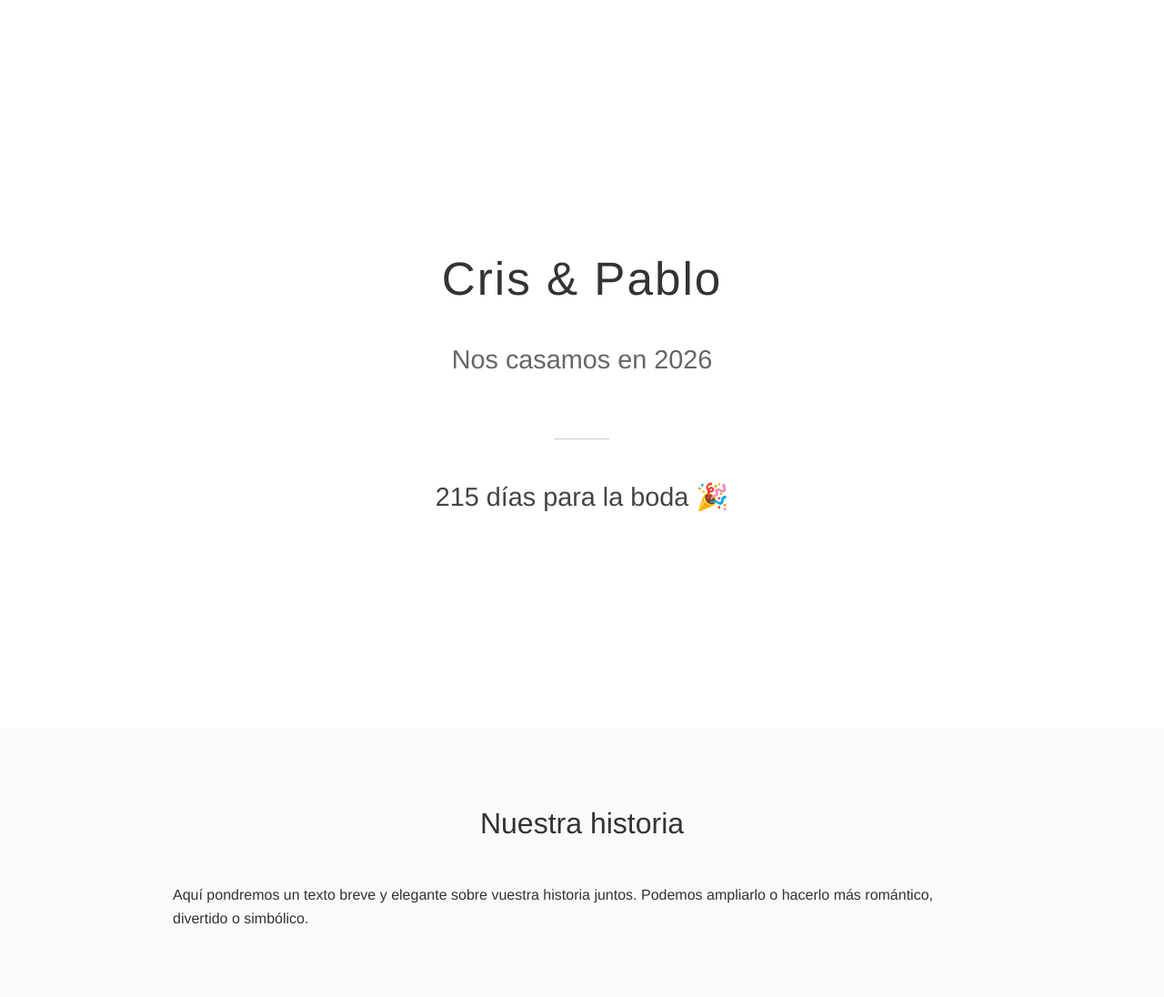
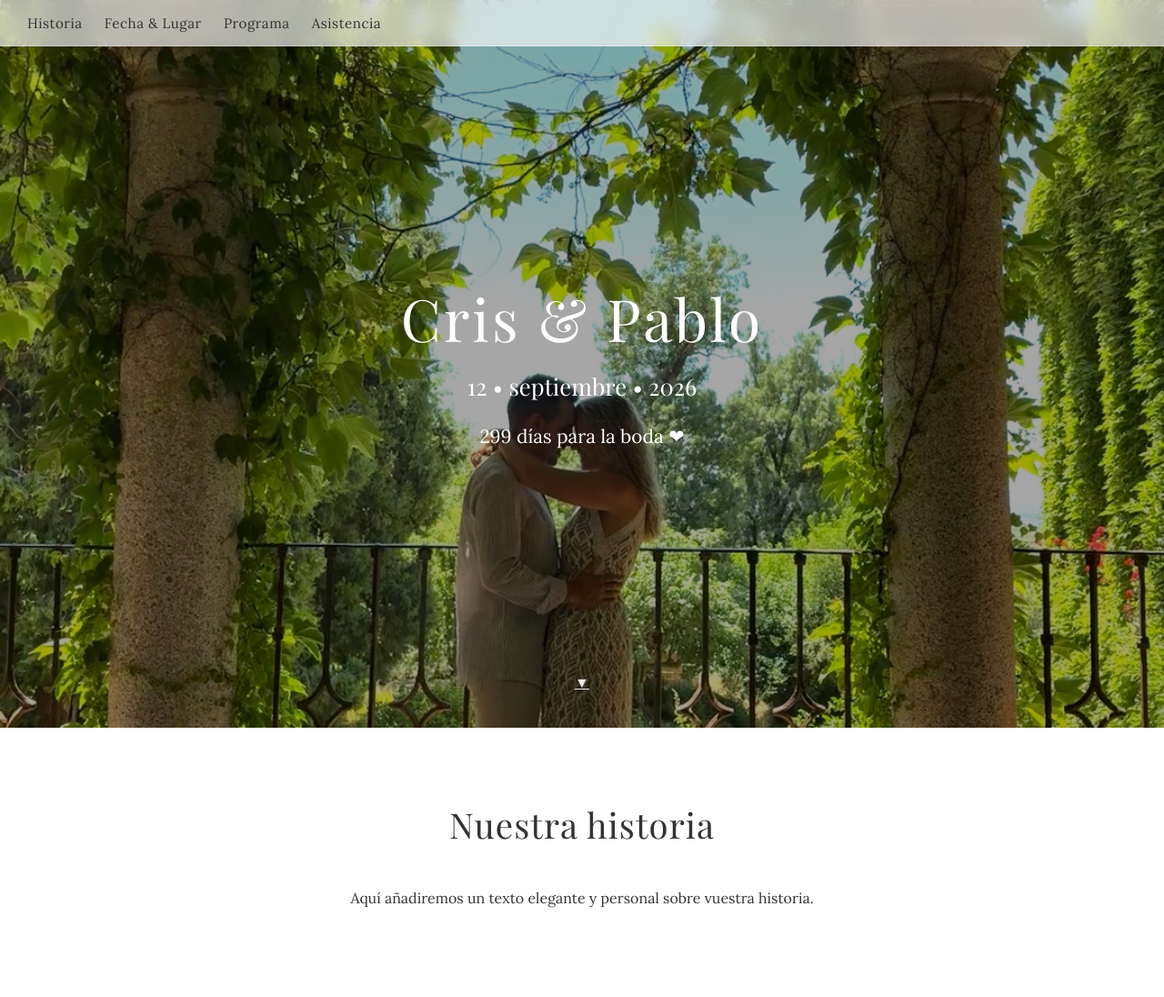
Before and after one commit to Christti20/bodacrisypablo, a plain HTML site: page index.html in a window 1280 px wide. Shown: the top 1096 px of the page at 91% size. Drawn offline with nearby package versions, Linux system fonts and the light colour scheme; a web font is replaced by a local one.

Commit message:
Update index.html

```diff
--- a/index.html
+++ b/index.html
@@ -3,68 +3,120 @@
 <head>
     <meta charset="UTF-8">
     <meta name="viewport" content="width=device-width, initial-scale=1.0">
-    <title>Boda Cris & Pablo – 2026</title>
+    <title>Boda Cris & Pablo – 12/09/2026</title>
+
+    <!-- Tipografías elegantes -->
+    <link href="https://fonts.googleapis.com/css2?family=Playfair+Display:wght@300;400;500;600&family=Lora:wght@300;400&display=swap" rel="stylesheet">
+
     <style>
         body {
             margin: 0;
-            font-family: "Helvetica Neue", Arial, sans-serif;
-            background: #fafafa;
+            font-family: 'Lora', serif;
+            background: #ffffff;
             color: #333;
-            line-height: 1.6;
+            scroll-behavior: smooth;
         }
 
+        /* Menú superior */
+        nav {
+            position: fixed;
+            top: 0;
+            left: 0;
+            width: 100%;
+            padding: 15px 30px;
+            z-index: 10;
+            background: rgba(255, 255, 255, 0.65);
+            backdrop-filter: blur(10px);
+            border-bottom: 1px solid rgba(255,255,255,0.3);
+        }
+
+        nav a {
+            margin-right: 20px;
+            text-decoration: none;
+            color: #333;
+            font-weight: 400;
+            font-size: 0.95rem;
+            letter-spacing: 0.5px;
+        }
+
+        /* HERO con foto */
         header {
             height: 100vh;
-            background: white;
+            background: url('portada.jpeg') center center / cover no-repeat;
+            position: relative;
             display: flex;
-            flex-direction: column;
             justify-content: center;
             align-items: center;
             text-align: center;
-            padding: 0 20px;
         }
 
-        h1 {
-            font-size: 3.2rem;
-            letter-spacing: 2px;
+        /* Capa oscura suave */
+        header::before {
+            content: "";
+            position: absolute;
+            top: 0; left: 0;
+            width: 100%; height: 100%;
+            background: rgba(0,0,0,0.35);
+        }
+
+        header h1 {
+            position: relative;
+            font-family: 'Playfair Display', serif;
+            font-size: 4rem;
+            color: white;
+            letter-spacing: 3px;
+            margin: 0;
             font-weight: 300;
         }
 
-        h2 {
+        header h2 {
+            position: relative;
+            font-family: 'Playfair Display', serif;
+            font-size: 1.6rem;
+            color: white;
+            margin-top: 15px;
             font-weight: 300;
-            font-size: 1.8rem;
-            margin-top: -10px;
-            color: #666;
+        }
+
+        #countdown {
+            position: relative;
+            margin-top: 25px;
+            font-size: 1.3rem;
+            color: white;
+            font-weight: 300;
+        }
+
+        /* Botón scroll */
+        .scroll-btn {
+            position: absolute;
+            bottom: 40px;
+            left: 50%;
+            transform: translateX(-50%);
+            color: white;
+            font-size: 1rem;
+            opacity: 0.9;
         }
 
         section {
             padding: 80px 20px;
             max-width: 900px;
             margin: auto;
+            text-align: center;
+        }
+
+        .title {
+            font-family: 'Playfair Display', serif;
+            font-size: 2.4rem;
+            font-weight: 300;
+            letter-spacing: 1px;
+            margin-bottom: 45px;
         }
 
         .divider {
             width: 60px;
-            height: 1px;
-            background: #ccc;
+            height: 2px;
+            background: #d8d8d8;
             margin: 40px auto;
-        }
-
-        .title {
-            text-align: center;
-            font-size: 2rem;
-            font-weight: 300;
-            margin-bottom: 40px;
-        }
-
-        #countdown {
-            font-size: 1.8rem;
-            text-align: center;
-            color: #444;
-        }
-
-        .program-item {
-            margin-bottom: 25px;
         }
 
         footer {
@@ -75,20 +127,29 @@
         }
     </style>
 </head>
+
 <body>
 
+<nav>
+    <a href="#historia">Historia</a>
+    <a href="#fecha-lugar">Fecha & Lugar</a>
+    <a href="#programa">Programa</a>
+    <a href="#rsvp">Asistencia</a>
+</nav>
+
 <header>
-    <h1>Cris & Pablo</h1>
-    <h2>Nos casamos en 2026</h2>
-    <div class="divider"></div>
-    <div id="countdown"></div>
+    <div>
+        <h1>Cris & Pablo</h1>
+        <h2>12 • septiembre • 2026</h2>
+        <div id="countdown"></div>
+    </div>
+    <a href="#historia" class="scroll-btn">▼</a>
 </header>
 
 <section id="historia">
     <div class="title">Nuestra historia</div>
     <p>
-        Aquí pondremos un texto breve y elegante sobre vuestra historia juntos.
-        Podemos ampliarlo o hacerlo más romántico, divertido o simbólico.
+        Aquí añadiremos un texto elegante y personal sobre vuestra historia.
     </p>
 </section>
 
@@ -97,8 +158,8 @@
 <section id="fecha-lugar">
     <div class="title">Fecha & Lugar</div>
     <p>
-        📅 <strong>Fecha:</strong> Día / Mes / 2026<br>
-        📍 <strong>Lugar:</strong> Nombre del sitio (se puede añadir Google Maps)
+        📅 <strong>12 de septiembre de 2026</strong><br>
+        📍 <strong>Lugar a confirmar</strong>
     </p>
 </section>
 
@@ -107,76 +168,33 @@
 <section id="programa">
     <div class="title">Programa del día</div>
 
-    <div class="program-item"><strong>16:00</strong> — Ceremonia</div>
-    <div class="program-item"><strong>17:30</strong> — Cóctel</div>
-    <div class="program-item"><strong>19:00</strong> — Cena</div>
-    <div class="program-item"><strong>22:00</strong> — Fiesta</div>
-
-</section>
-
-<div class="divider"></div>
-
-<section id="como-llegar">
-    <div class="title">Cómo llegar</div>
-    <p>Puedes incluir aquí un mapa, coordenadas o indicaciones especiales.</p>
-</section>
-
-<div class="divider"></div>
-
-<section id="dresscode">
-    <div class="title">Dress Code</div>
-    <p>Indica aquí el estilo de vestimenta recomendado.</p>
+    <p><strong>16:00</strong> — Ceremonia</p>
+    <p><strong>17:30</strong> — Cóctel</p>
+    <p><strong>19:30</strong> — Cena</p>
+    <p><strong>22:30</strong> — Fiesta</p>
 </section>
 
 <div class="divider"></div>
 
 <section id="rsvp">
-    <div class="title">Confirmación de asistencia (RSVP)</div>
-    <p>Puedes enlazar un Google Forms, un correo o un WhatsApp.</p>
-    <p><a href="#" style="color:#333; font-weight:600;">Formulario de asistencia</a></p>
-</section>
-
-<div class="divider"></div>
-
-<section id="info-invitados">
-    <div class="title">Información para invitados</div>
-    <p>Alojamiento, transporte, recomendaciones, etc.</p>
-</section>
-
-<div class="divider"></div>
-
-<section id="lista-boda">
-    <div class="title">Lista de boda</div>
-    <p>
-        Puedes añadir enlace a vuestra lista (Amazon, El Corte Inglés, o cuenta bancaria).
-    </p>
-</section>
-
-<div class="divider"></div>
-
-<section id="galeria">
-    <div class="title">Galería</div>
-    <p>
-        Podemos añadir fotos vuestras o dejar espacio para subir imágenes después.
-    </p>
+    <div class="title">Confirmación de asistencia</div>
+    <p>Pronto añadiremos aquí el enlace al formulario de asistencia.</p>
 </section>
 
 <footer>
-    © 2026 Cris & Pablo – bodacrisypablo.es
+    © 2026 Cris & Pablo — bodacrisypablo.es
 </footer>
 
 <script>
     // Cuenta atrás
-    const weddingDate = new Date("2026-06-20T00:00:00"); // Ajusta la fecha
+    const weddingDate = new Date("2026-09-12T00:00:00");
     const countdownEl = document.getElementById("countdown");
 
     function updateCountdown() {
         const now = new Date();
         const diff = weddingDate - now;
-
         const days = Math.floor(diff / (1000 * 60 * 60 * 24));
-
-        countdownEl.innerHTML = `${days} días para la boda 🎉`;
+        countdownEl.innerHTML = days + " días para la boda ❤";
     }
 
     setInterval(updateCountdown, 1000);
```
